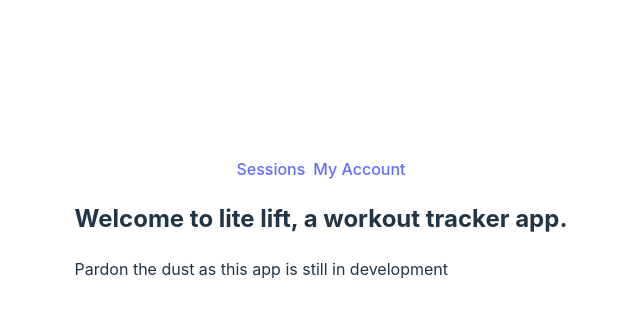
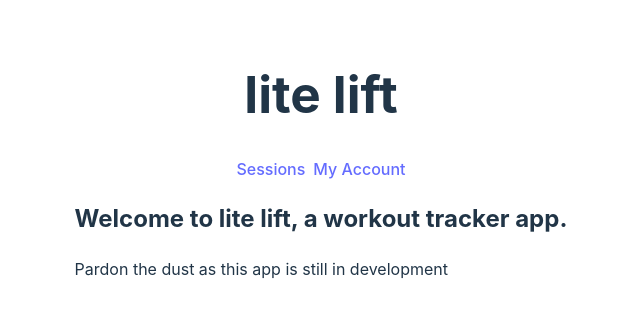
Before and after one commit to jordattebayo/lite-lift, a React (Vite) app in the folder FE/: page / in a window 1280 px wide. Shown: the top 318 px of the page, without its empty margins (319-959 px from the left). Built offline with nearby package versions, Linux system fonts and the light colour scheme.

Commit message:
Fixed light mode styling for header link

```diff
--- a/FE/src/index.css
+++ b/FE/src/index.css
@@ -76,7 +76,7 @@ button:focus-visible {
 }
 
 .lowkey-link {
-  color: #ffffff;
+  color: unset;
 }
 
 @media (prefers-color-scheme: light) {
```
